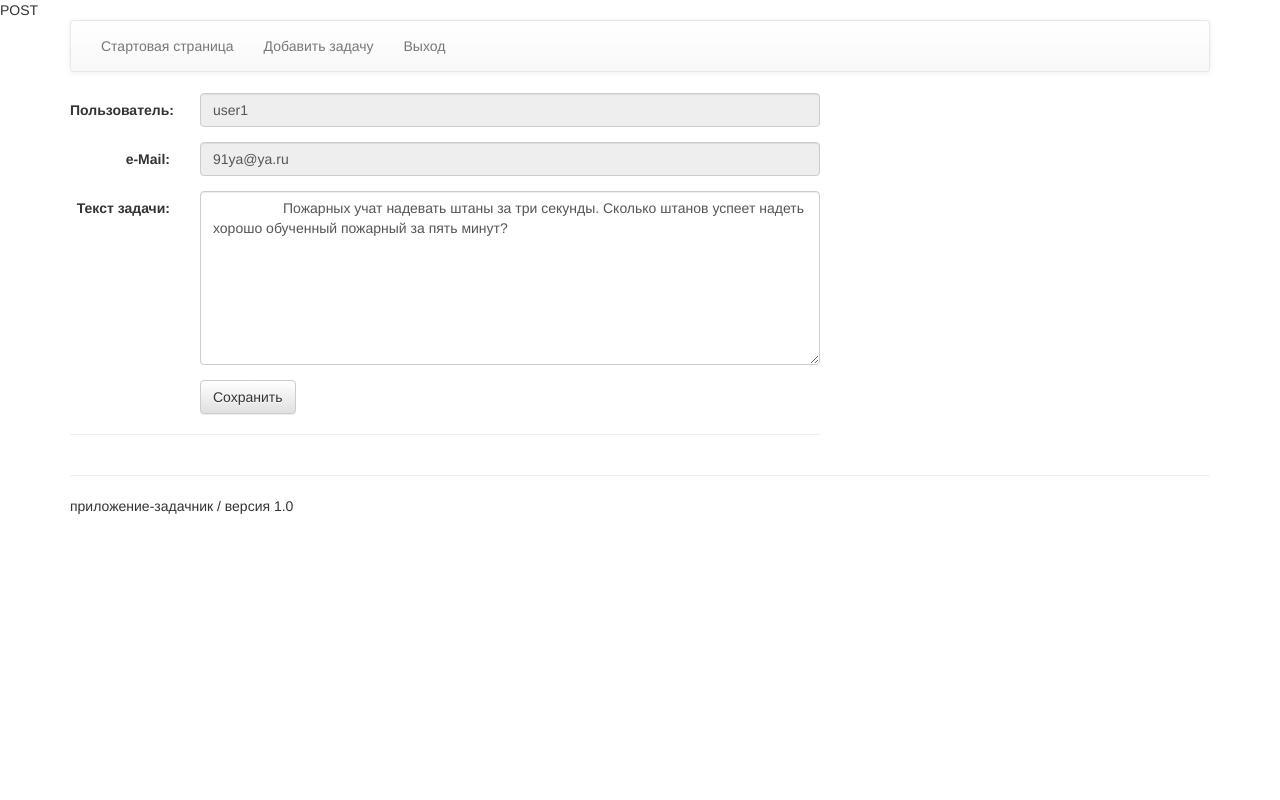
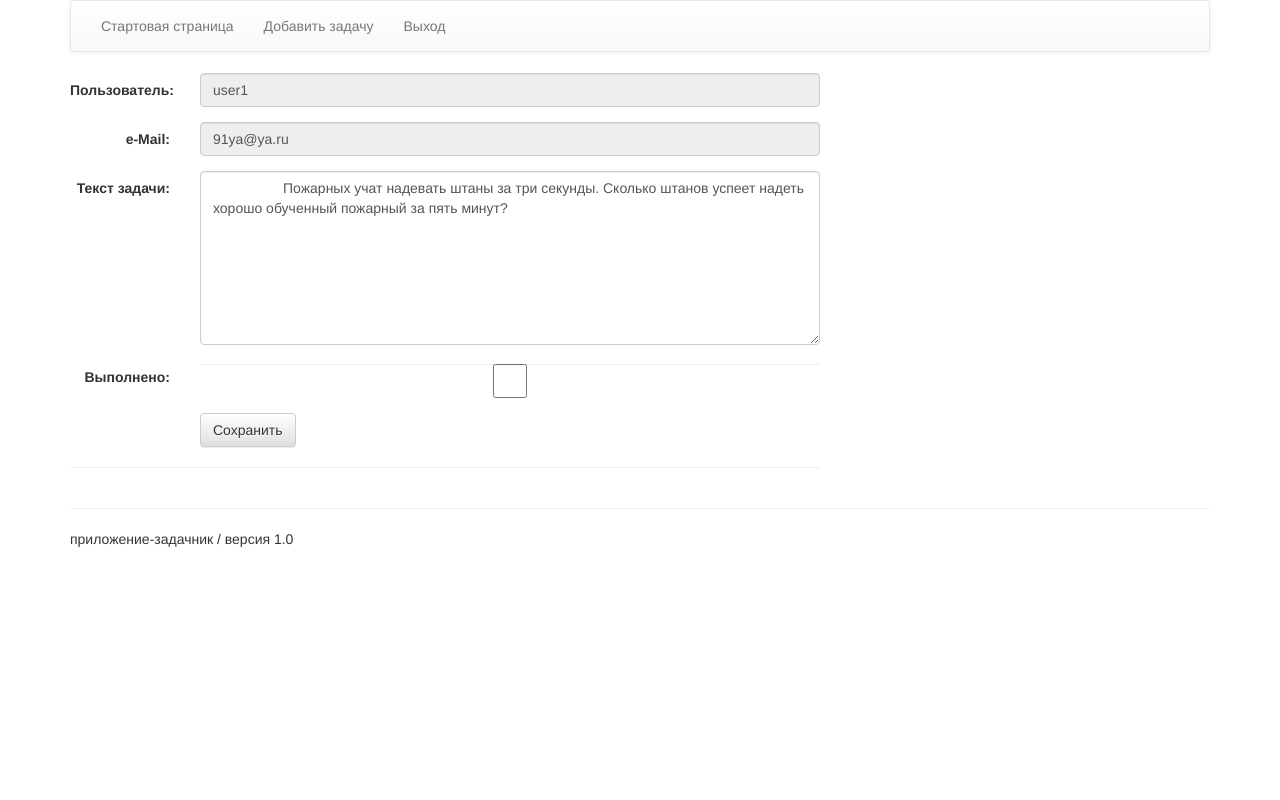
Before and after one commit to NikitinMike/problemBookMVC, a PHP site: page /?action=post&id=1 in a window 1280 px wide. Run offline with PHP 8.4, Linux system fonts and the light colour scheme; a user stored in the database is signed in; data comes from the database, SQL or seed files in the repository.

```diff
--- a/Application/Controller/BlogController.php
+++ b/Application/Controller/BlogController.php
@@ -2,7 +2,6 @@
 class BlogController
 {
     private $blogManager;
-    private $userManager;
 
     public function __construct($blogModel, $userModel)
     {
@@ -43,10 +42,8 @@ class BlogController
 
     public function addpostsubmittedAction($request)
     {
-        // print_r($request);
-        // die();
         if($request['id'])
-            $res = $this->blogManager->updatePost($request['id'], trim($request['content']), 1);
+            $res = $this->blogManager->updatePost($request['id'], trim($request['content']), isset($request['status'])?1:0);
         else
             $res = $this->blogManager->addPost($request['username'], $request['content'], $request['email']);
         if ($res) $this->redirectAction();
--- a/Application/Model/BlogManager.php
+++ b/Application/Model/BlogManager.php
@@ -70,11 +70,7 @@ class BlogManager
         if(isset($GLOBALS["order"])) $order = " ORDER by " . $GLOBALS["order"];
         $posts = array();
         $query =  " SELECT post.*, username as author  "
-                . " FROM post "
-                // . " WHERE status > 0 "
-                . $order
-                // . " LIMIT %s , 3 "
-                ;
+                . " FROM post " . $order ;
         // printf($query);
         $result = $this->db->query($query);
         if ($result) {
@@ -107,6 +103,7 @@ class BlogManager
             $row = $result->fetch_assoc();
             $post = array(
                 'id' => $row['id'],
+                'status' => $row['status'],
                 'email' => $row['email'],
                 'content' => $row['content'],
                 'username' => $row['username'],
--- a/Application/View/blog/post.phtml
+++ b/Application/View/blog/post.phtml
@@ -4,10 +4,10 @@
         $is_admin_mode = isset($_SESSION['adminid']) AND $_SESSION['adminid']>0;
         $escapeHtml = 'htmlspecialchars';
         $postArray = $variables;
-        // var_dump($postArray);
         if ($postArray)
         {
-      ?>
+          $status = $postArray['status']?"checked":"";
+        ?>
           <form action="/?action=addpostsubmitted" class="form-horizontal"  method="post">
 
             <input type = "hidden" readonly type="text" class="form-control" id="id" name="id" value="<?= strip_tags($postArray['id']) ?>">
@@ -38,6 +38,13 @@
             </div>
 
             <div class="form-group">
+              <label class="control-label col-sm-2" for="status">Выполнено:</label>
+              <div class="col-sm-10">
+                <input type="checkbox" <?= $status ?> class="form-control" id="status" name="status" >
+              </div>
+            </div>
+
+            <div class="form-group">
               <div class="col-sm-offset-2 col-sm-10">
                 <button <?= $is_admin_mode?"":"disabled" ?> type="submit" class="btn btn-default">Сохранить</button>
               </div>
--- a/public/css/style.css
+++ b/public/css/style.css
@@ -68,7 +68,7 @@ form ul li {
 #navbar {
   height: 30px;
   background-color: #666;
-  padding-left: 25px;
+  padding-left: 30px;
   min-width: 470px;
 }
 #navbar li {
@@ -79,7 +79,7 @@ form ul li {
 #navbar li a {
   display: block;
   padding: 6px;
-  width: 120px;
+  width: 200px;
   color: #fff;
   text-decoration: none;
   text-align: center;
--- a/public/index.php
+++ b/public/index.php
@@ -11,19 +11,16 @@ if (isset($_GET['action']))
     {
 
         case 'post':
-            print "POST";
             $controller_name = 'BlogController';
             $action = 'postAction';
             break;
 
         case 'addpost':
-            print "addpost";
             $controller_name = 'BlogController';
             $action = 'addAction';
             break;
 
         case 'addpostsubmitted':
-            print "addpostsubmitted ";
             $controller_name = 'BlogController';
             $action = 'addpostsubmittedAction';
             break;
```
Also changed, not shown: Application/View/blog/index.phtml (+7 -6 lines).
